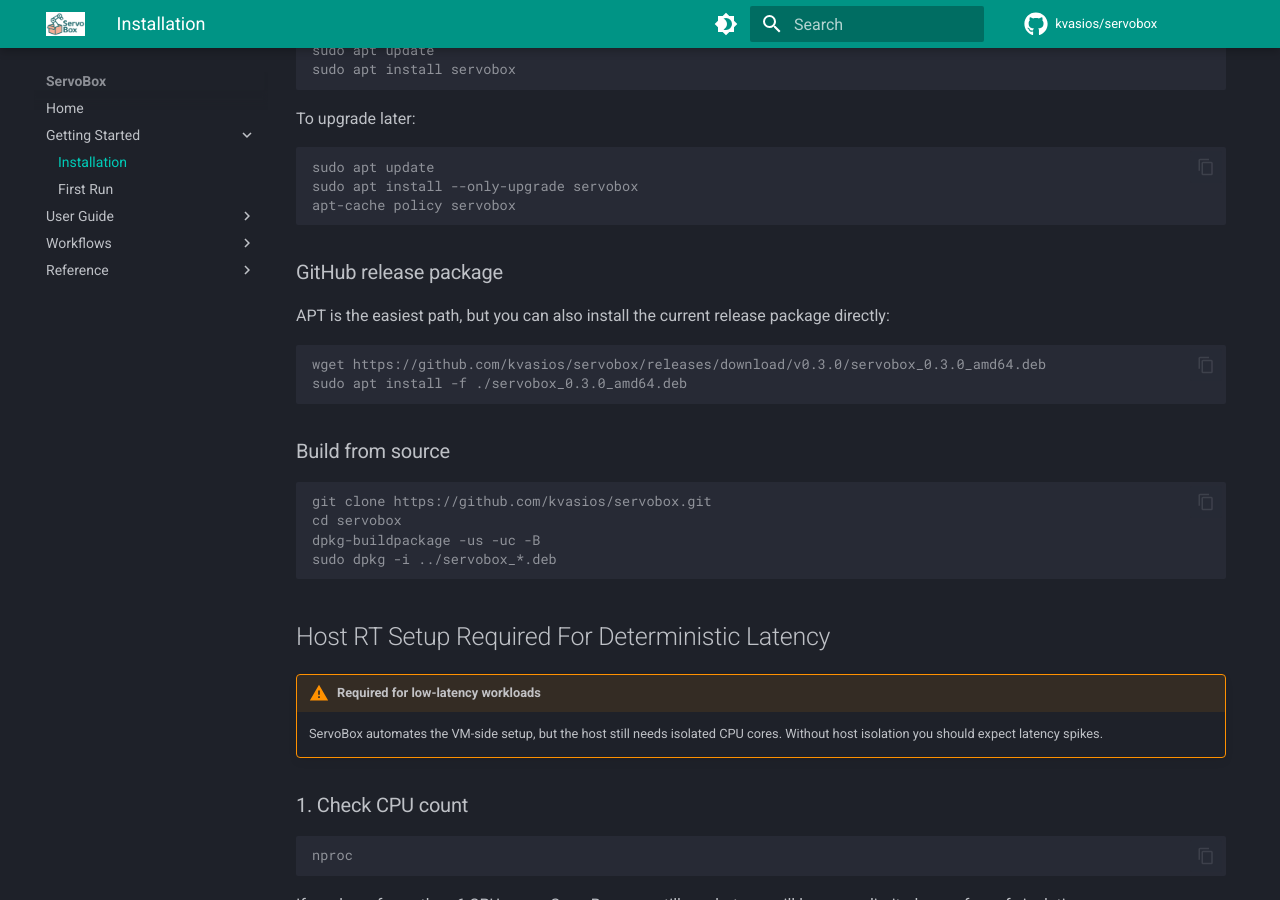
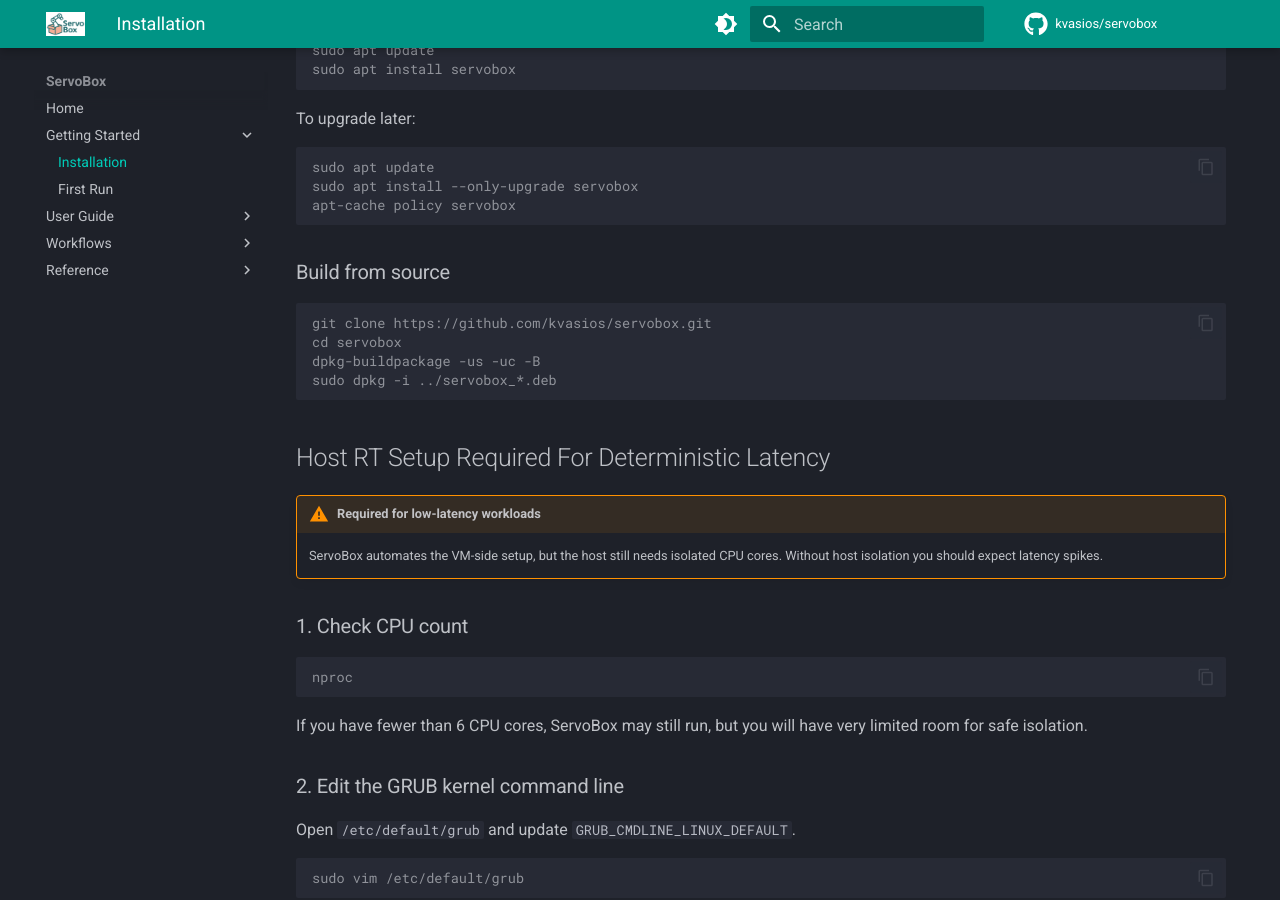
Before and after one commit to kvasios/servobox, an MkDocs documentation site: the page built from docs/content/getting-started/installation.md, in a window 1280 px wide and 900 px high, scrolled down 880 px. Built offline with MkDocs 1.6.1 and Material for MkDocs 9.7.7, drawn with Linux system fonts in a browser that asks for light colours; comment, search, counter and statistics services are not loaded.

````diff
--- a/docs/content/getting-started/installation.md
+++ b/docs/content/getting-started/installation.md
@@ -43,14 +43,6 @@ sudo apt install --only-upgrade servobox
 apt-cache policy servobox
 ```
 
-### GitHub release package
-
-APT is the easiest path, but you can also install the current release package directly:
-
-```console
-wget https://github.com/kvasios/servobox/releases/download/v0.3.0/servobox_0.3.0_amd64.deb
-sudo apt install -f ./servobox_0.3.0_amd64.deb
-```
 
 ### Build from source
 
````
Also changed, not shown: docs/content/getting-started/overview.md (+1 -1 lines), docs/content/getting-started/run.md (+2 -2 lines), docs/content/index.md (+1 -1 lines), docs/content/user-guide/package-management.md (+3 -3 lines), CHANGELOG.md, README.md, 1 other file.
